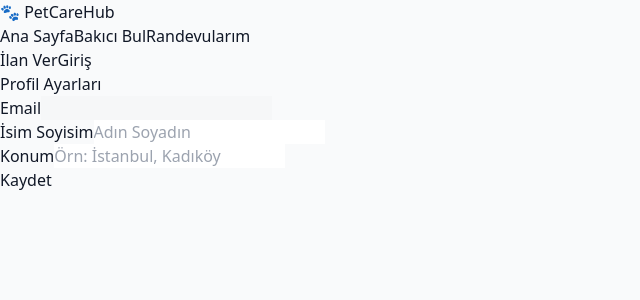
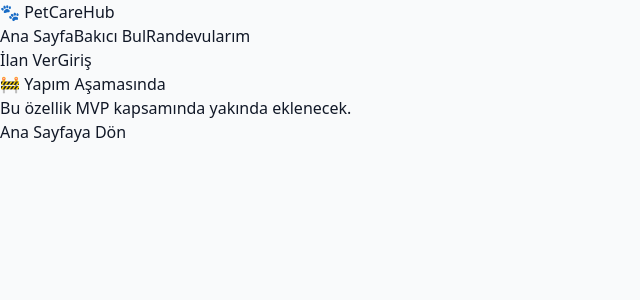
Before and after one commit to husrev0/petcarehub-final, a React (Vite) app: page /profile in a window 1280 px wide. Shown: the top 300 px of the page, without its empty margins (0-640 px from the left). Built offline with nearby package versions, Linux system fonts and the light colour scheme; no server answers.

Commit message:
Update ProfileSettings.jsx

```diff
--- a/src/pages/ProfileSettings.jsx
+++ b/src/pages/ProfileSettings.jsx
@@ -1,111 +1,23 @@
-import { useEffect, useState } from 'react';
-import { supabase } from '../lib/supabase';
+import { Link } from 'react-router-dom';
 
-export default function Profile() {
-  const [loading, setLoading] = useState(true);
-  const [fullName, setFullName] = useState('');
-  const [location, setLocation] = useState('');
-  const [bio, setBio] = useState('');
-  const [user, setUser] = useState(null);
-
-  useEffect(() => {
-    getProfile();
-  }, []);
-
-  async function getProfile() {
-    try {
-      const { data: { user } } = await supabase.auth.getUser();
-      setUser(user);
-
-      if (user) {
-        let { data, error } = await supabase
-          .from('profiles')
-          .select('*')
-          .eq('id', user.id)
-          .single();
-
-        if (data) {
-          setFullName(data.full_name || '');
-          setLocation(data.location || '');
-          // Bio veya avatar eklenebilir
-        }
-      }
-    } catch (error) {
-      console.log('Error loading profile', error);
-    } finally {
-      setLoading(false);
-    }
-  }
-
-  async function updateProfile() {
-    try {
-      setLoading(true);
-      const { error } = await supabase
-        .from('profiles')
-        .update({
-            full_name: fullName,
-            location: location,
-            updated_at: new Date(),
-        })
-        .eq('id', user.id);
-
-      if (error) throw error;
-      alert('Profil güncellendi Kral! ✅');
-    } catch (error) {
-      alert('Hata oluştu!');
-    } finally {
-      setLoading(false);
-    }
-  }
-
+export default function PlaceholderPage() {
   return (
-    <div className="max-w-2xl mx-auto px-4 py-8">
-      <h1 className="text-3xl font-bold text-gray-900 mb-8">Profil Ayarları</h1>
-
-      <div className="bg-white shadow rounded-lg p-6 space-y-6">
-
-        {/* Email (Değiştirilemez) */}
-        <div>
-          <label className="block text-sm font-medium text-gray-700">Email</label>
-          <input
-            type="text"
-            disabled
-            value={user?.email || ''}
-            className="mt-1 block w-full rounded-md border-gray-300 bg-gray-100 shadow-sm p-2 text-gray-500"
-          />
+    <div className="flex min-h-full flex-col justify-center px-6 py-12 lg:px-8 bg-white">
+      <div className="sm:mx-auto sm:w-full sm:max-w-sm text-center">
+        <h2 className="mt-10 text-center text-2xl font-bold leading-9 tracking-tight text-indigo-600">
+          🚧 Yapım Aşamasında
+        </h2>
+        <p className="mt-4 text-gray-600">
+          Bu özellik MVP kapsamında yakında eklenecek.
+        </p>
+        <div className="mt-10">
+          <Link
+            to="/dashboard"
+            className="rounded-md bg-indigo-600 px-3.5 py-2.5 text-sm font-semibold text-white shadow-sm hover:bg-indigo-500"
+          >
+            Ana Sayfaya Dön
+          </Link>
         </div>
-
-        {/* İsim Soyisim */}
-        <div>
-          <label className="block text-sm font-medium text-gray-700">İsim Soyisim</label>
-          <input
-            type="text"
-            value={fullName}
-            onChange={(e) => setFullName(e.target.value)}
-            className="mt-1 block w-full rounded-md border border-gray-300 shadow-sm p-2 focus:border-indigo-500 focus:ring-indigo-500"
-            placeholder="Adın Soyadın"
-          />
-        </div>
-
-        {/* Konum */}
-        <div>
-          <label className="block text-sm font-medium text-gray-700">Konum</label>
-          <input
-            type="text"
-            value={location}
-            onChange={(e) => setLocation(e.target.value)}
-            className="mt-1 block w-full rounded-md border border-gray-300 shadow-sm p-2 focus:border-indigo-500 focus:ring-indigo-500"
-            placeholder="Örn: İstanbul, Kadıköy"
-          />
-        </div>
-
-        <button
-          onClick={updateProfile}
-          disabled={loading}
-          className="w-full flex justify-center py-2 px-4 border border-transparent rounded-md shadow-sm text-sm font-medium text-white bg-indigo-600 hover:bg-indigo-700 focus:outline-none focus:ring-2 focus:ring-offset-2 focus:ring-indigo-500 disabled:opacity-50"
-        >
-          {loading ? 'Kaydediliyor...' : 'Kaydet'}
-        </button>
       </div>
     </div>
   );
```
